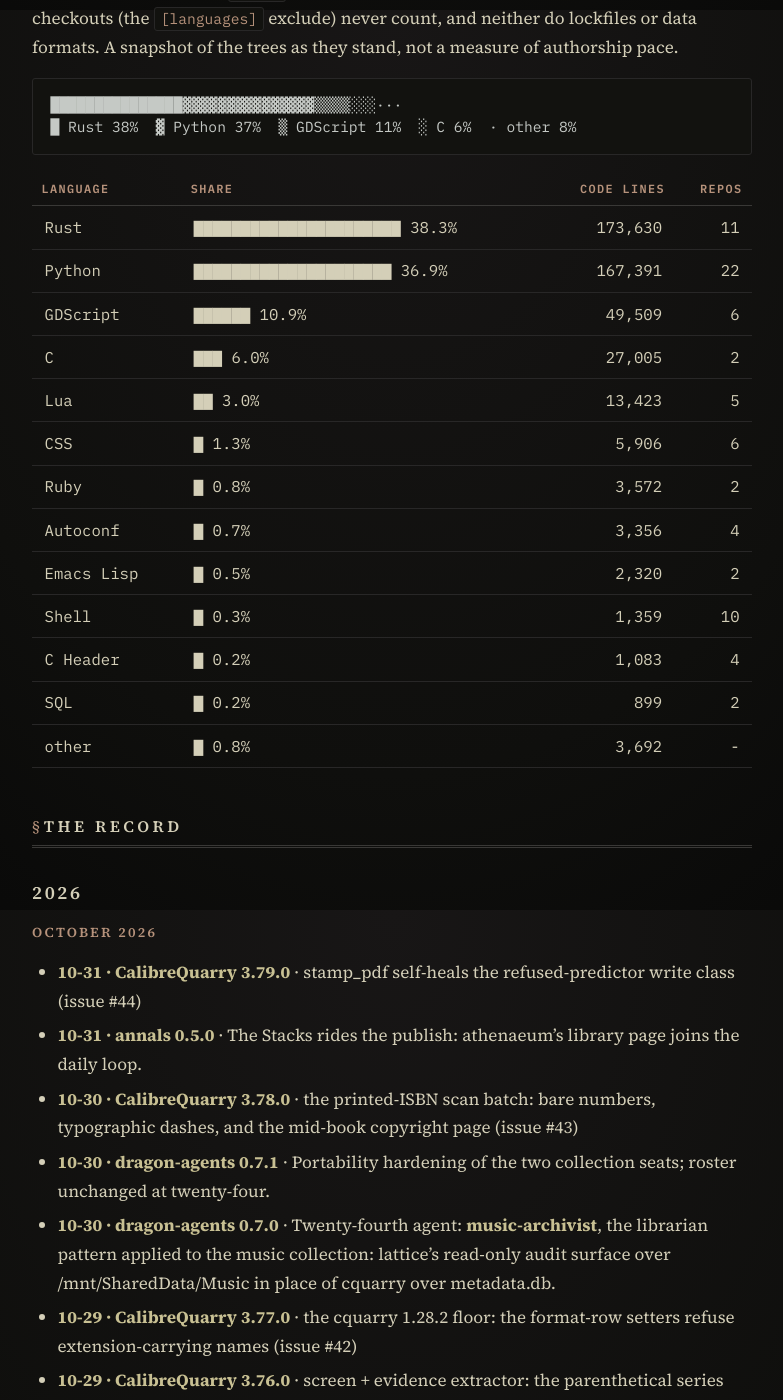
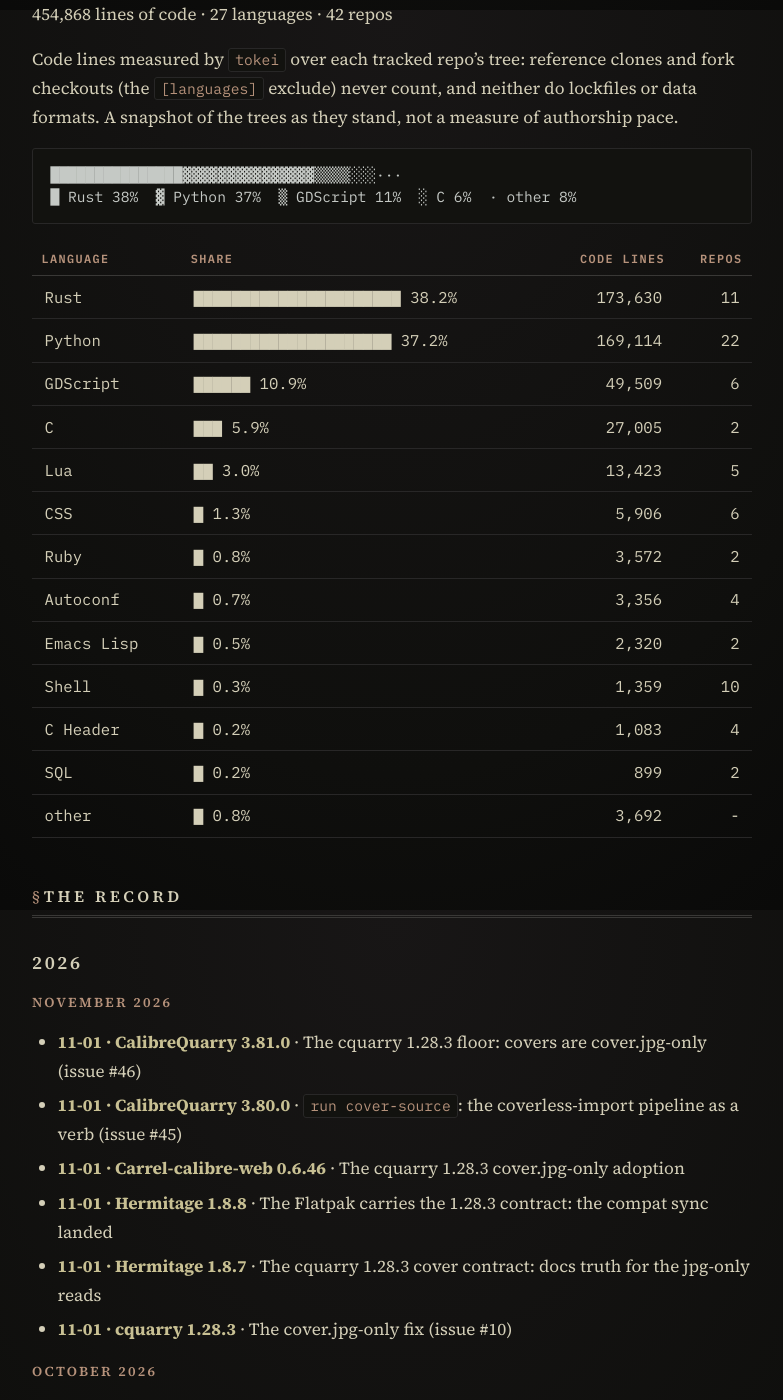
Before and after one commit to VirInvictus/VirInvictus.github.io, a Jekyll site: the page built from patchnotes.md, in a window 1280 px wide and 1400 px high, scrolled down 9890 px. Shown: the whole window, without its empty margins (248-1031 px from the left). Built offline with Jekyll 4.4.1, drawn with Linux system fonts in a browser that asks for light colours; some of the changed text lies outside the part shown.

Commit message:
docs: annals refresh, 2026-11-01

```diff
--- a/patchnotes.md
+++ b/patchnotes.md
@@ -15,31 +15,31 @@ remain canonical; this file is a projection, reproducible with
 
 ## The shape of the work
 
-- **43 repositories tracked · 1,544 releases recorded · 5,104 commits, authored by Brandon LaRocque**
-- Span: 2025-08-10 to 2026-10-31
-- This month (2026-10): 195 releases across 20 repos · 947 commits
+- **43 repositories tracked · 1,550 releases recorded · 5,122 commits, authored by Brandon LaRocque**
+- Span: 2025-08-10 to 2026-11-01
+- This month (2026-11): 6 releases across 4 repos · 18 commits
 
 | Repository | What it is | Releases | Latest | Last release | Commits | Active since |
 |---|---|---:|---|---|---:|---|
 | [Atrium](https://github.com/VirInvictus/Atrium) | Native Linux task manager: Org-mode internals, Things 3 / OmniFocus surface, local-first SQLite. | 172 | 0.76.0 | 2026-09-14 | 359 | 2026-05-05 |
 | [Conservatory](https://github.com/VirInvictus/Conservatory) | Calibre for audio: a native library manager that owns and moves music, podcasts, and audiobooks on disk, with a libmpv player. | 160 | 0.9.1 | 2026-10-11 | 294 | 2026-05-27 |
 | [Viaduct](https://github.com/VirInvictus/Viaduct) | Linux port of NetNewsWire: local-first RSS reader, single-writer SQLite, FTS5 search, Inoreader sync. | 129 | 4.4.1 | 2026-10-25 | 256 | 2026-04-19 |
-| [CalibreQuarry](https://github.com/VirInvictus/CalibreQuarry) | CLI toolkit over Calibre's metadata.db: catalogs, stats, audits, parity search, and a pre-import curation screen. | 121 | 3.79.0 | 2026-10-31 | 397 | 2026-03-27 |
+| [CalibreQuarry](https://github.com/VirInvictus/CalibreQuarry) | CLI toolkit over Calibre's metadata.db: catalogs, stats, audits, parity search, and a pre-import curation screen. | 123 | 3.81.0 | 2026-11-01 | 401 | 2026-03-27 |
 | [lattice-music](https://github.com/VirInvictus/lattice-music) | CLI/TUI for music collections: ~30 read-only audit and visualization modes with the filesystem as source of truth; writes are explicit and opt-in. | 107 | 6.4.1 | 2026-10-11 | 338 | 2025-08-10 |
 | Catagotchi | Cozy cat tamagotchi wrapped around an idle empire; everything on screen is generated in code (Godot). | 104 | 4.51.0 | 2026-09-18 | 166 | 2026-07-10 |
 | Hearth | Two-player LAN digital build of A Feast for Odin on the same engine shape (private: the faithful dataset is git-ignored). | 101 | 0.13.68 | 2026-09-15 | 129 | 2026-06-14 |
 | [Framework](https://github.com/VirInvictus/Framework) | Native GTK4 document viewer for PDF, DjVu, comics, and EPUB-class ebooks, on twin render pipelines. | 97 | 1.0.2 | 2026-09-16 | 170 | 2026-04-06 |
 | [bindery-cli](https://github.com/VirInvictus/bindery-cli) | CLI that repairs broken EPUBs with deterministic, epubcheck-gated fixes, atomically and in place inside a Calibre library. | 83 | 0.59.0 | 2026-10-28 | 287 | 2026-06-09 |
-| [cquarry](https://github.com/VirInvictus/cquarry) | Canonical read-only Calibre database layer with a faithful port of Calibre's search grammar; the opt-in write module is the one sanctioned mutation path. | 45 | 1.28.2 | 2026-10-29 | 271 | 2026-08-23 |
-| [Hermitage](https://github.com/VirInvictus/Hermitage) | Visually immersive GTK4 gallery browser for Calibre libraries, reading metadata.db read-only; ships a Flatpak. | 43 | 1.8.6 | 2026-10-02 | 117 | 2026-04-10 |
+| [cquarry](https://github.com/VirInvictus/cquarry) | Canonical read-only Calibre database layer with a faithful port of Calibre's search grammar; the opt-in write module is the one sanctioned mutation path. | 46 | 1.28.3 | 2026-11-01 | 274 | 2026-08-23 |
+| [Hermitage](https://github.com/VirInvictus/Hermitage) | Visually immersive GTK4 gallery browser for Calibre libraries, reading metadata.db read-only; ships a Flatpak. | 45 | 1.8.8 | 2026-11-01 | 121 | 2026-04-10 |
 | [deadbeef-cui](https://github.com/VirInvictus/deadbeef-cui) | Faceted library-browser plugin for DeaDBeeF in the Columns UI style, on medialib and scriptable presets. | 43 | 2.2.1 | 2026-10-22 | 198 | 2026-04-09 |
 | [Hearthfall](https://github.com/VirInvictus/Hearthfall) | Grimdark clan-survival terminal game: stdlib-only engine, single seeded RNG, Textual TUI. | 35 | 0.28.0 | 2026-09-15 | 91 | 2026-07-19 |
 | [Colophon](https://github.com/VirInvictus/Colophon) | GTK4 statistics viewer for KOReader reading logs; imports a copy of statistics.sqlite3, Cairo charts. | 33 | 2.6.0 | 2026-09-15 | 98 | 2026-07-03 |
 | Haveli | Two-player LAN digital build of Jaipur on a content-agnostic deterministic engine (private: the faithful dataset is git-ignored). | 28 | 1.2.0 | 2026-09-15 | 66 | 2026-06-15 |
 | [opends](https://github.com/VirInvictus/opends) | Open toolkit and bugfix patches for SSI's Dark Sun CRPGs: save inspectors, format extractors, disassemblers, darkfixes. | 27 | darkfix-ds1 0.1.3 | 2026-10-07 | 418 | 2026-05-03 |
 | [Quire](https://github.com/VirInvictus/Quire) | Soulver-style notepad calculator for Linux: plain-text sheets where prose and expressions share the page and answers fill a results column. | 22 | 1.5.3 | 2026-10-09 | 114 | 2026-10-05 |
+| [Carrel-calibre-web](https://github.com/VirInvictus/Carrel-calibre-web) | Fork of calibre-web carrying Carrel's code: single-user, database attached read-only, reads through cquarry. | 21 | 0.6.46 | 2026-11-01 | 121 | 2026-06-11 |
 | [Carrel](https://github.com/VirInvictus/Carrel) | Contract and theme for a single-user Calibre reading room (CSS + docs; the code lives in the calibre-web fork). | 20 | 0.9.10 | 2026-09-15 | 71 | 2026-06-11 |
-| [Carrel-calibre-web](https://github.com/VirInvictus/Carrel-calibre-web) | Fork of calibre-web carrying Carrel's code: single-user, database attached read-only, reads through cquarry. | 20 | 0.6.45 | 2026-10-17 | 118 | 2026-06-11 |
 | crash-course | Arcade aircraft-crash damage-maximizer (Burnout's crash mode rebuilt around airliners), built for my son. | 19 | 0.18.0 | 2026-10-07 | 31 | 2026-10-04 |
 | Vestibule | One-directional Obsidian-vault to org-roam converter with a dry-run install. | 12 | 0.11.0 | 2026-09-15 | 55 | 2026-07-25 |
 | [vir-gtk](https://github.com/VirInvictus/vir-gtk) | Shared GTK4 styling and D-Bus portal layer for the Vir Invictus desktop suite (replaces libadwaita). | 12 | 1.4.3 | 2026-10-06 | 51 | 2026-08-23 |
@@ -81,10 +81,11 @@ remain canonical; this file is a projection, reproducible with
 | 2026-08 | ▇▇▇▇▇▇▇▇▇▇▇▇▇ 165 | ▇▇▇▇▇▇▇▇▇▇▇▇▇ 776 |
 | 2026-09 | ▇▇▇▇▇▇▇▇▇▇▇▇▇▇▇▇▇▇▇▇▇▇▇▇▇▇▇▇ 349 | ▇▇▇▇▇▇▇▇▇▇▇▇▇▇▇▇▇▇▇▇▇▇▇▇▇▇▇▇ 1,729 |
 | 2026-10 | ▇▇▇▇▇▇▇▇▇▇▇▇▇▇▇▇ 195 | ▇▇▇▇▇▇▇▇▇▇▇▇▇▇▇ 947 |
+| 2026-11 | ▇ 6 | ▇ 18 |
 
 ## The languages
 
-453,145 lines of code · 27 languages · 42 repos
+454,868 lines of code · 27 languages · 42 repos
 
 Code lines measured by `tokei` over each tracked repo's tree: reference clones and fork checkouts (the `[languages]` exclude) never count, and neither do lockfiles or data formats. A snapshot of the trees as they stand, not a measure of authorship pace.
 
@@ -95,10 +96,10 @@ Code lines measured by `tokei` over each tracked repo's tree: reference clones a
 
 | Language | Share | Code lines | Repos |
 |---|---|---:|---:|
-| Rust | ▇▇▇▇▇▇▇▇▇▇▇▇▇▇▇▇▇▇▇▇▇▇ 38.3% | 173,630 | 11 |
-| Python | ▇▇▇▇▇▇▇▇▇▇▇▇▇▇▇▇▇▇▇▇▇ 36.9% | 167,391 | 22 |
+| Rust | ▇▇▇▇▇▇▇▇▇▇▇▇▇▇▇▇▇▇▇▇▇▇ 38.2% | 173,630 | 11 |
+| Python | ▇▇▇▇▇▇▇▇▇▇▇▇▇▇▇▇▇▇▇▇▇ 37.2% | 169,114 | 22 |
 | GDScript | ▇▇▇▇▇▇ 10.9% | 49,509 | 6 |
-| C | ▇▇▇ 6.0% | 27,005 | 2 |
+| C | ▇▇▇ 5.9% | 27,005 | 2 |
 | Lua | ▇▇ 3.0% | 13,423 | 5 |
 | CSS | ▇ 1.3% | 5,906 | 6 |
 | Ruby | ▇ 0.8% | 3,572 | 2 |
@@ -112,6 +113,15 @@ Code lines measured by `tokei` over each tracked repo's tree: reference clones a
 ## The record
 
 ### 2026
+
+#### November 2026
+
+- **11-01 · CalibreQuarry 3.81.0** · The cquarry 1.28.3 floor: covers are cover.jpg-only (issue #46)
+- **11-01 · CalibreQuarry 3.80.0** · `run cover-source`: the coverless-import pipeline as a verb (issue #45)
+- **11-01 · Carrel-calibre-web 0.6.46** · The cquarry 1.28.3 cover.jpg-only adoption
+- **11-01 · Hermitage 1.8.8** · The Flatpak carries the 1.28.3 contract: the compat sync landed
+- **11-01 · Hermitage 1.8.7** · The cquarry 1.28.3 cover contract: docs truth for the jpg-only reads
+- **11-01 · cquarry 1.28.3** · The cover.jpg-only fix (issue #10)
 
 #### October 2026
 
@@ -1339,7 +1349,7 @@ commits that are not this workspace's work.
 | Haveli | 28 | 0 | 4 | 0 | 24 | 0 | 0 |
 | Hearth | 101 | 0 | 47 | 0 | 54 | 0 | 0 |
 | Hearthfall | 35 | 35 | 0 | 0 | 0 | 0 | 0 |
-| Hermitage | 43 | 43 | 0 | 0 | 0 | 0 | 0 |
+| Hermitage | 45 | 45 | 0 | 0 | 0 | 0 | 0 |
 | Quire | 22 | 22 | 0 | 0 | 0 | 0 | 0 |
 | Topograph | 11 | 11 | 0 | 0 | 0 | 0 | 0 |
 | Vestibule | 12 | 12 | 0 | 0 | 0 | 0 | 0 |
@@ -1348,7 +1358,7 @@ commits that are not this workspace's work.
 | VirInvictus.github.io | 0 | 0 | 0 | 0 | 0 | 0 | - |
 | annals | 8 | 8 | 0 | 0 | 0 | 0 | 0 |
 | bindery-cli | 83 | 83 | 0 | 0 | 0 | 0 | 0 |
-| cquarry | 45 | 45 | 0 | 0 | 0 | 0 | 0 |
+| cquarry | 46 | 46 | 0 | 0 | 0 | 0 | 0 |
 | crash-course | 19 | 19 | 0 | 0 | 0 | 0 | 0 |
 | dead-reckoning-bookend-preset | 0 | 0 | 0 | 0 | 0 | 0 | - |
 | deadbeef-cui | 43 | 0 | 10 | 0 | 33 | 0 | 0 |
```
Also changed, not shown: other parts of patchnotes.md (+5 -5 lines), _includes/ledger.md (+1 -1 lines), patchnotes/feed.xml (+37 -37 lines).
